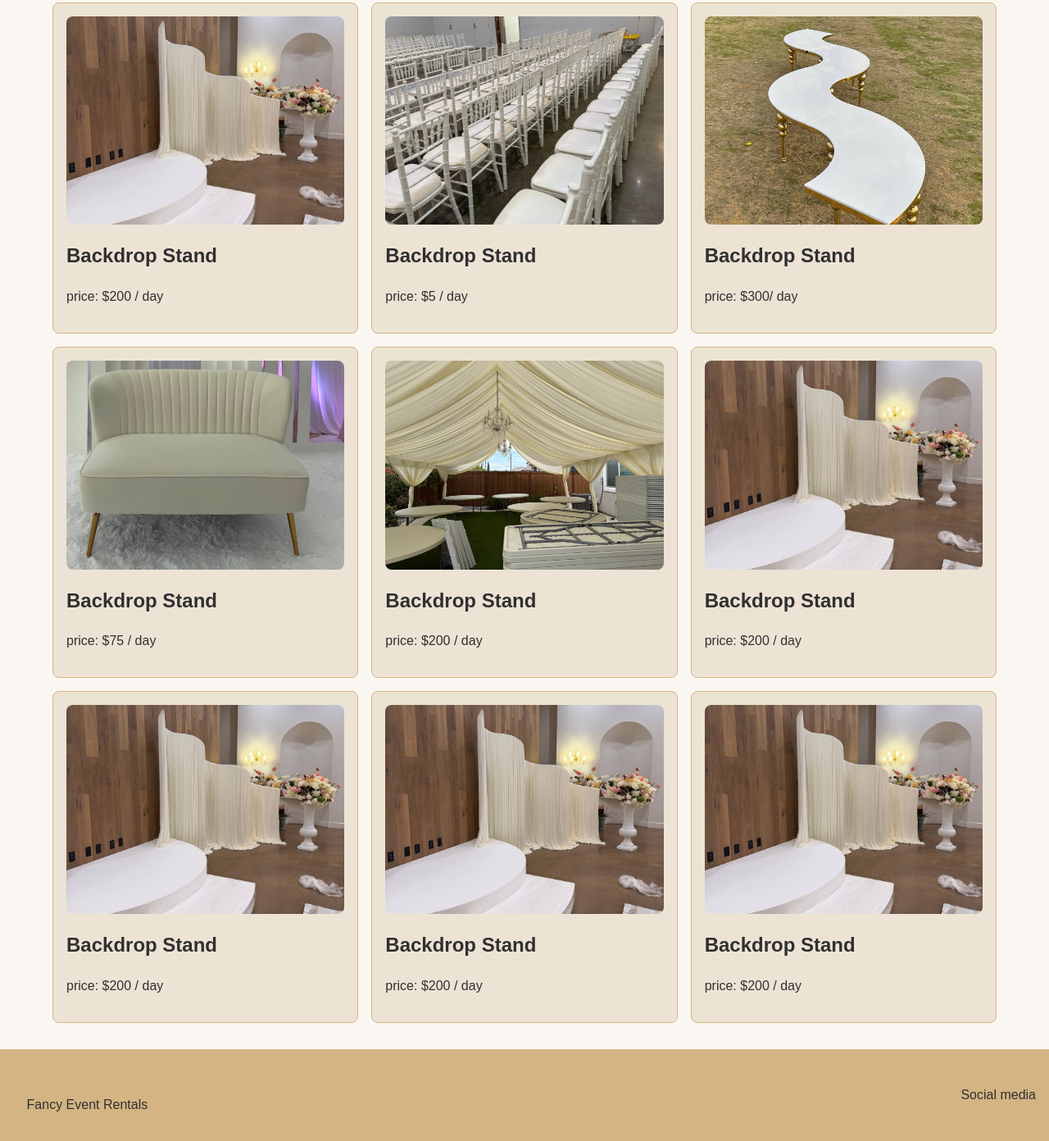
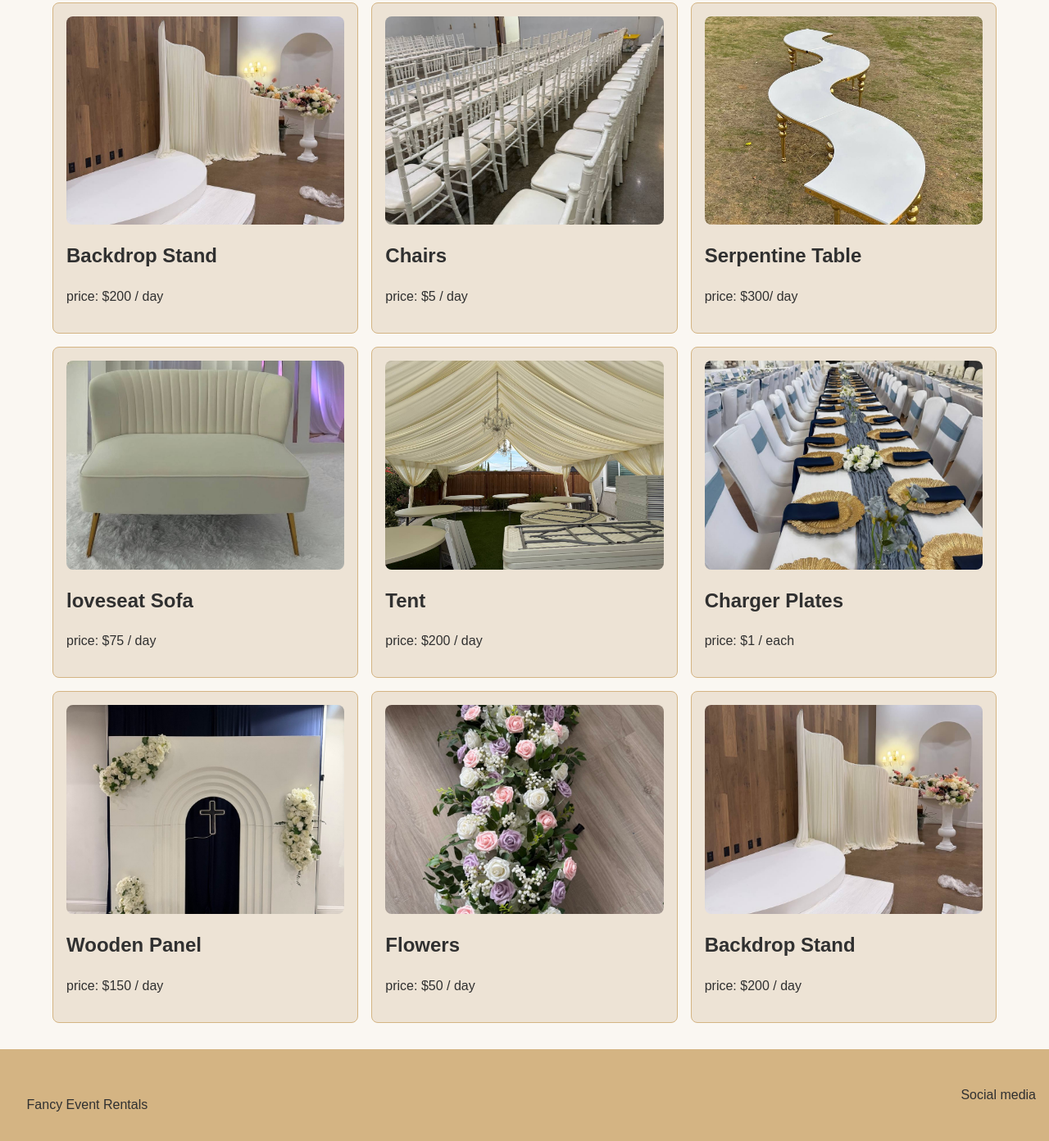
Before and after one commit to MeseretHaile/css-architecture-package, a plain HTML site: page rentals.html in a window 1280 px wide. Shown: the part 185-1577 px from the top of the page at 82% size. Drawn offline with Linux system fonts and the light colour scheme; a web font is replaced by a local one.

Commit message:
update the rental card information

```diff
--- a/rentals.html
+++ b/rentals.html
@@ -1,4 +1,4 @@
-<!doctype html>
+<!DOCTYPE html>
 <html lang="en">
   <head>
     <meta charset="UTF-8" />
@@ -49,16 +49,22 @@
             </div>
           </div>
           <div class="card">
-            <img src="images/ChairRental.jpeg" alt="Multiple Clear chairs" />
+            <img
+              src="images/ChairRental.jpeg"
+              alt="Multiple white Chiavari chairs"
+            />
             <div class="card-details">
-              <h2>Backdrop Stand</h2>
+              <h2>Chairs</h2>
               <p>price: $5 / day</p>
             </div>
           </div>
           <div class="card">
-            <img src="images/serpentine.jpeg" alt="S shaped white table" />
+            <img
+              src="images/serpentine.jpeg"
+              alt="White S-shaped serpentine table"
+            />
             <div class="card-details">
-              <h2>Backdrop Stand</h2>
+              <h2>Serpentine Table</h2>
               <p>price: $300/ day</p>
             </div>
           </div>
@@ -66,48 +72,45 @@
           <div class="card">
             <img src="images/sofa2.jpeg" alt="white loveseat sofa" />
             <div class="card-details">
-              <h2>Backdrop Stand</h2>
+              <h2>loveseat Sofa</h2>
               <p>price: $75 / day</p>
             </div>
           </div>
           <div class="card">
-            <img
-              src="images/whitestnad.jpeg"
-              alt="zig zag shaped backdrop stand"
-            />
+            <img src="images/tent.jpeg" alt="Ivory draped tent" />
             <div class="card-details">
-              <h2>Backdrop Stand</h2>
+              <h2>Tent</h2>
               <p>price: $200 / day</p>
             </div>
           </div>
           <div class="card">
             <img
-              src="images/Rentalzigzag.jpeg"
-              alt="zig zag shaped backdrop stand"
+              src="images/tablesetup2.jpeg"
+              alt="Table setup with charger plates"
             />
             <div class="card-details">
-              <h2>Backdrop Stand</h2>
-              <p>price: $200 / day</p>
+              <h2>Charger Plates</h2>
+              <p>price: $1 / each</p>
             </div>
           </div>
           <div class="card">
             <img
-              src="images/Rentalzigzag.jpeg"
-              alt="zig zag shaped backdrop stand"
+              src="images/WoodenPanel.jpeg"
+              alt="White wooden 3D backdrop panel"
             />
             <div class="card-details">
-              <h2>Backdrop Stand</h2>
-              <p>price: $200 / day</p>
+              <h2>Wooden Panel</h2>
+              <p>price: $150 / day</p>
             </div>
           </div>
           <div class="card">
             <img
-              src="images/Rentalzigzag.jpeg"
-              alt="zig zag shaped backdrop stand"
+              src="images/flower.jpeg"
+              alt="Pink, purple and white flower arrangements"
             />
             <div class="card-details">
-              <h2>Backdrop Stand</h2>
-              <p>price: $200 / day</p>
+              <h2>Flowers</h2>
+              <p>price: $50 / day</p>
             </div>
           </div>
           <div class="card">
```
Also changed, not shown: index.html (+15 -6 lines).
